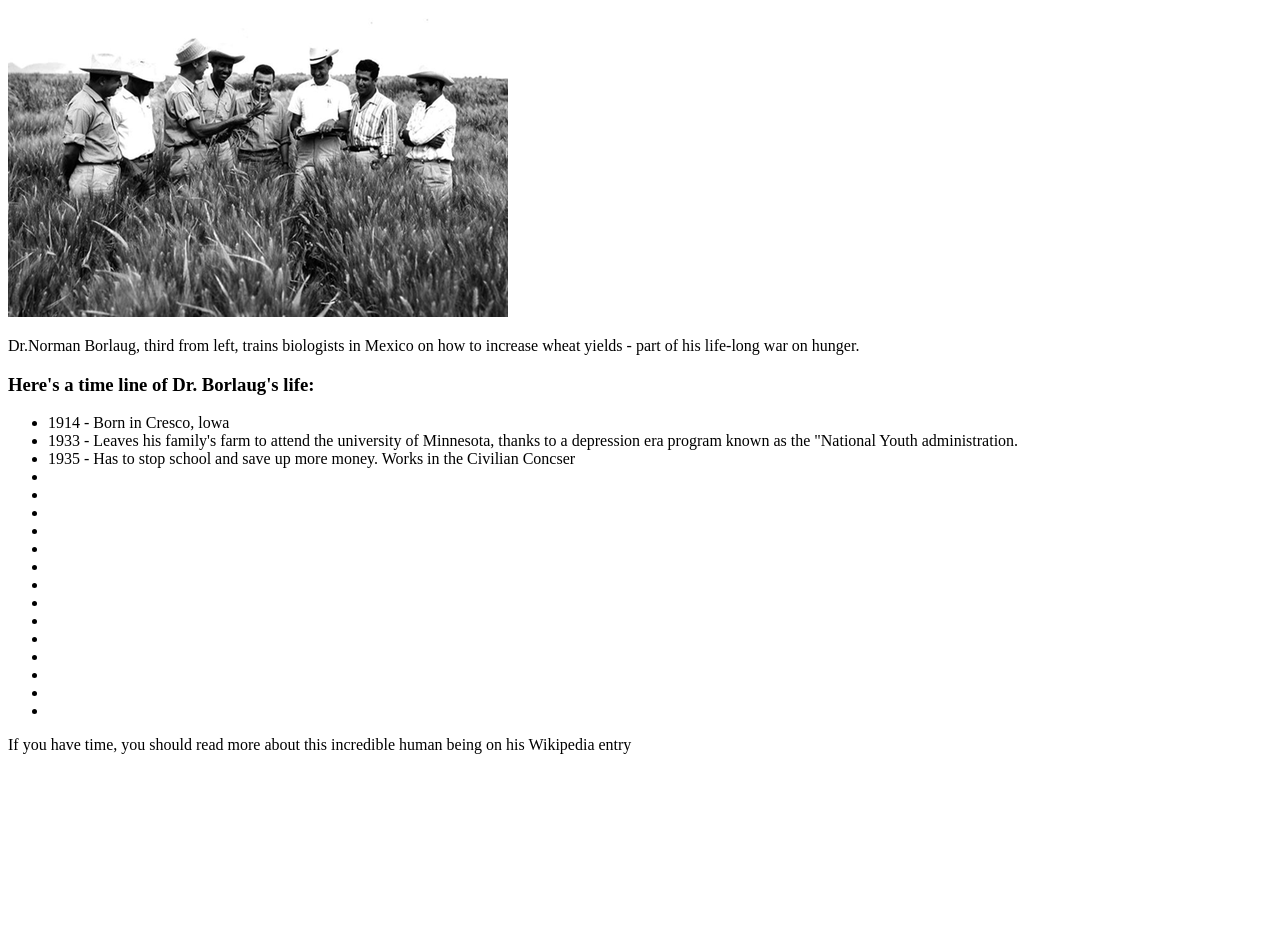
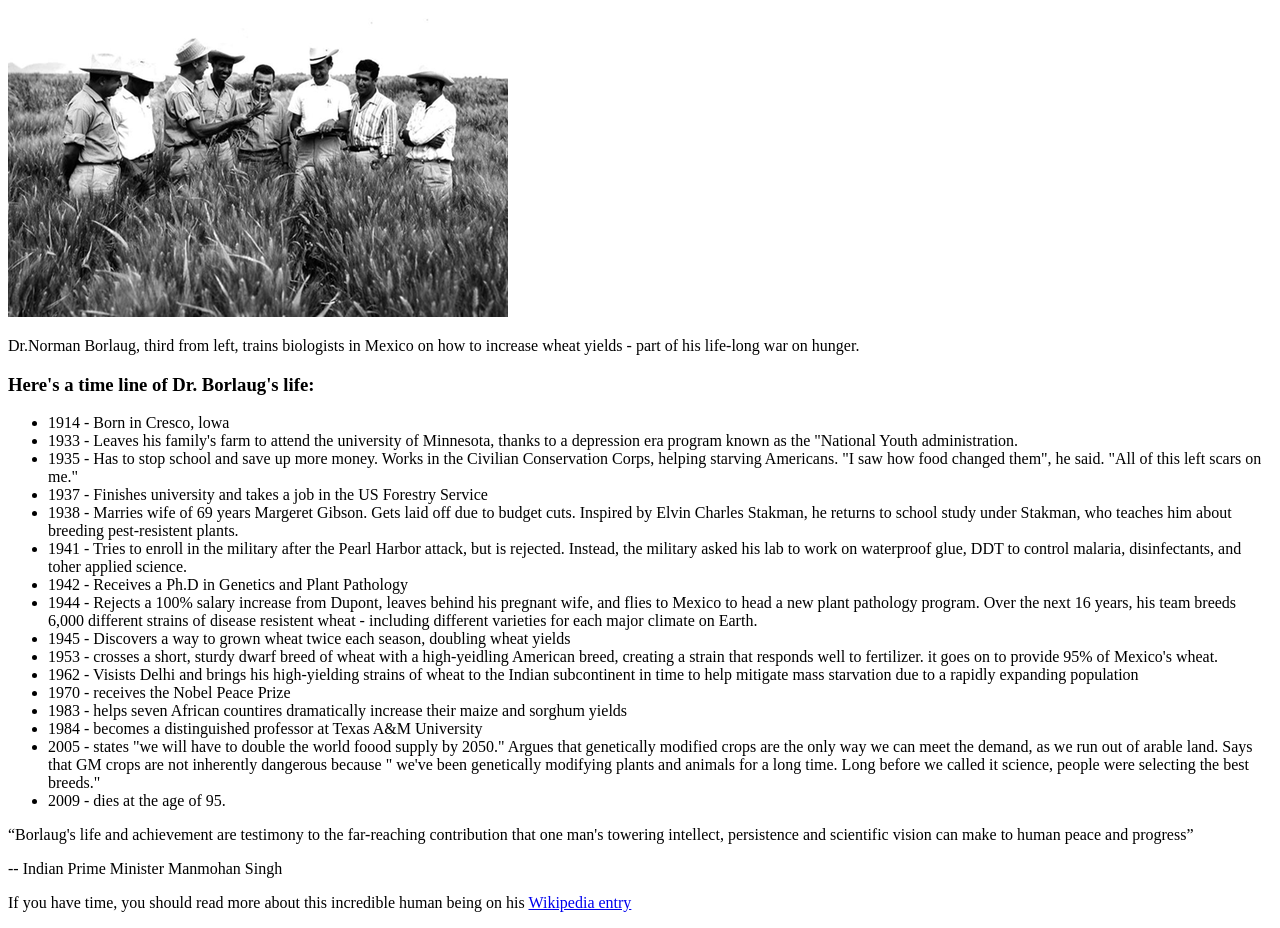
Before and after one commit to mansurmansur/front-end-dev-projects, a plain HTML site: page Project 3 - Tribute Page/index.html in a window 1280 px wide. Shown: the part 101-1029 px from the top of the page. Before the commit the page ends 871 px from the top, so only its background shows below. Drawn offline with Linux system fonts and the light colour scheme.

Commit message:
added html structure and text content

```diff
--- a/Project 3 - Tribute Page/index.html
+++ b/Project 3 - Tribute Page/index.html
@@ -21,23 +21,35 @@
             <ul>
                 <li><span class="date">1914</span> - Born in Cresco, lowa</li>
                 <li><span class="date">1933</span> - Leaves his family's farm to attend the university of Minnesota, thanks to a depression era program known as the "National Youth administration.</li>
-                <li><span class="date">1935</span> - Has to stop school and save up more money. Works in the Civilian Concser</li>
-                <li></li>
-                <li></li>
-                <li></li>
-                <li></li>
-                <li></li>
-                <li></li>
-                <li></li>
-                <li></li>
-                <li></li>
-                <li></li>
-                <li></li>
-                <li></li>
-                <li></li>
-                <li></li>
+                <li><span class="date">1935</span> - Has to stop school and save up more money. Works in the Civilian Conservation Corps, helping starving Americans.
+                "I saw how food changed them", he said. "All of this left scars on me."</li>
+                <li><span class="date">1937</span> - Finishes university and takes a job in the US Forestry Service</li>
+                <li><span class="date">1938</span> - Marries wife of 69 years Margeret Gibson. Gets laid off due to budget cuts.
+                Inspired by Elvin Charles Stakman, he returns to school study under Stakman, who teaches him about breeding pest-resistent plants.</li>
+                <li><span class="date">1941</span> - Tries to enroll in the military after the Pearl Harbor attack, but is rejected.
+                Instead, the military asked his lab to work on waterproof glue, DDT to control malaria, disinfectants, and toher applied science.</li>
+                <li><span class="date">1942</span> - Receives a Ph.D in Genetics and Plant Pathology</li>
+                <li><span class="date">1944</span> - Rejects a 100% salary increase from Dupont, leaves behind his pregnant wife, and flies to Mexico
+                to head a new plant pathology program. Over the next 16 years, his team breeds 6,000 different strains of disease resistent wheat -
+                including different varieties for each major climate on Earth.</li>
+                <li><span class="date">1945</span> - Discovers a way to grown wheat twice each season, doubling wheat yields</li>
+                <li><span class="date">1953</span> - crosses a short, sturdy dwarf breed of wheat with a high-yeidling American breed, creating a strain that responds well to fertilizer.
+                it goes on to provide 95% of Mexico's wheat.</li>
+                <li><span class="date">1962</span> - Visists Delhi and brings his high-yielding strains of wheat to the Indian subcontinent in time
+                to help mitigate mass starvation due to a rapidly expanding population</li>
+                <li><span class="date">1970</span> - receives the Nobel Peace Prize</li>
+                <li><span class="date">1983</span> - helps seven African countires dramatically increase their maize and sorghum yields</li>
+                <li><span class="date">1984</span> - becomes a distinguished professor at Texas A&M University</li>
+                <li><span class="date">2005</span> - states "we will have to double the world foood supply by 2050." Argues that genetically modified crops are the only way we can meet the demand,
+                 as we run out of arable land. Says that GM crops are not inherently dangerous because " we've been genetically modifying plants and animals
+                for a long time. Long before we called it science, people were selecting the best breeds."</li>
+                <li><span class="date">2009</span> - dies at the age of 95.</li>
             </ul>
-            <p>If you have time, you should read more about this incredible human being on his <a id="tribute-link" target="_blank">Wikipedia entry</a> </p>
+
+            <p><q>Borlaug's life and achievement are testimony to the far-reaching contribution that one man's towering intellect, persistence and scientific
+                vision can make to human peace and progress</q></p>
+            <p>-- Indian Prime Minister Manmohan Singh</p>
+            <p>If you have time, you should read more about this incredible human being on his <a id="tribute-link" href="https://en.wikipedia.org/wiki/Norman_Borlaug" target="_blank">Wikipedia entry</a> </p>
         </div>
     </main>
 </body>
```
